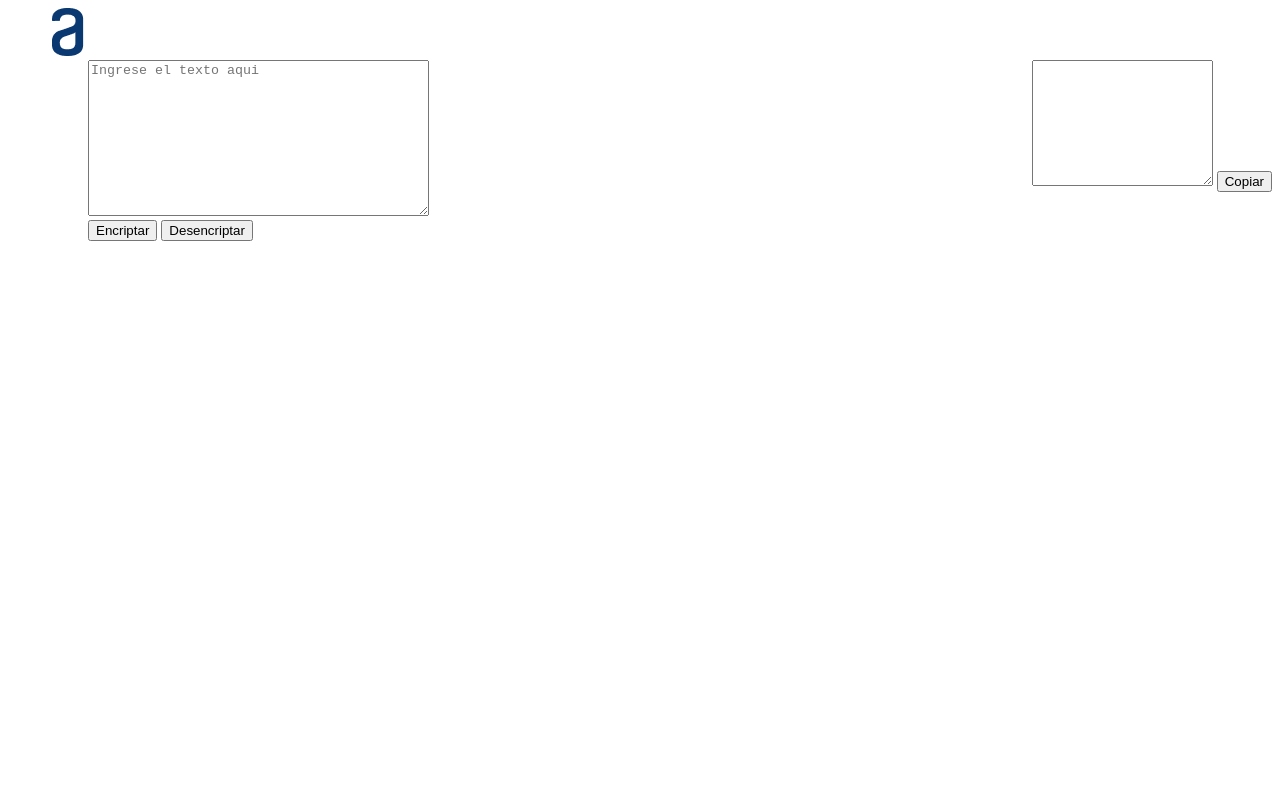
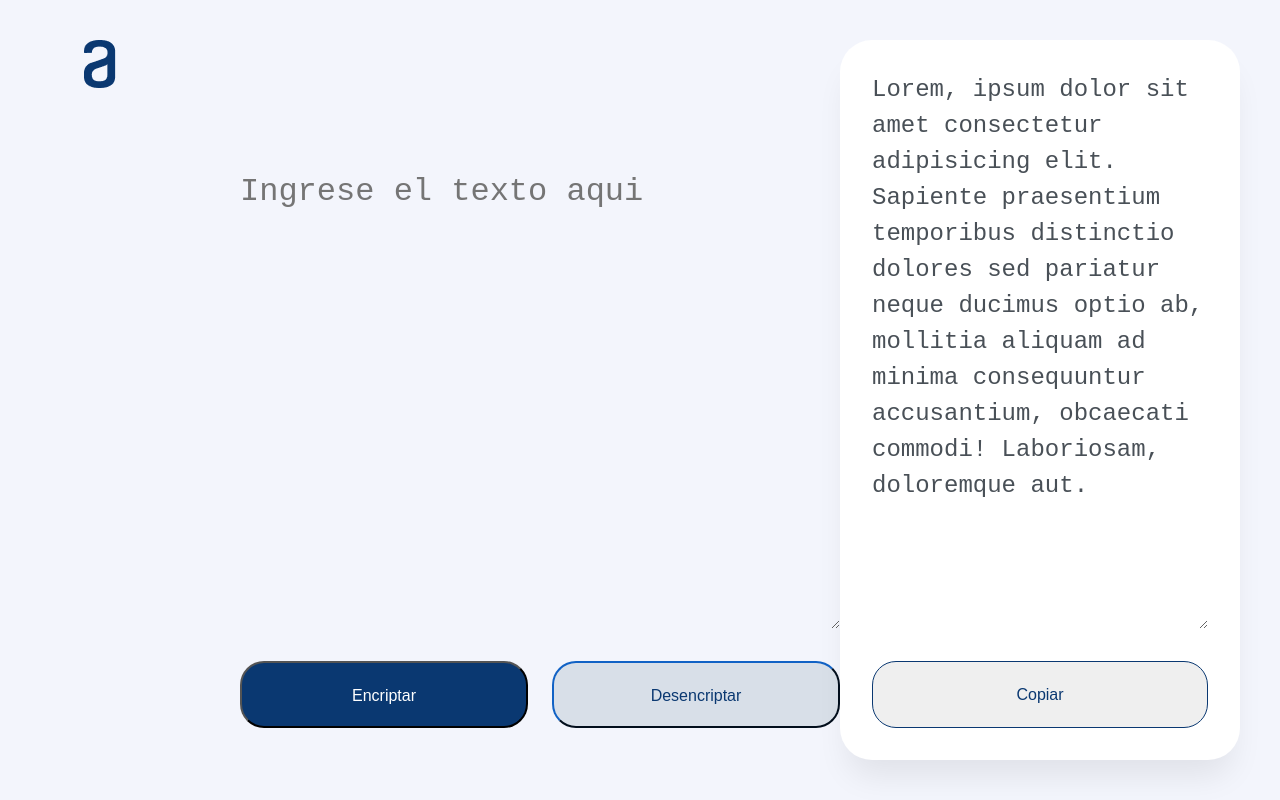
Before and after one commit to DiegoManriquezDev/Challenge-ONE-Encriptador-de-Texto, a plain HTML site: page index.html in a window 1280 px wide. Drawn offline with Linux system fonts and the light colour scheme.

Commit message:
Colocando estilos y dando formato

```diff
--- a/index.html
+++ b/index.html
@@ -9,12 +9,10 @@
 </head>
 <body>
 
-    <header>
-        <img src="imagenes/Logo.png" alt="Logo de alura">
-    </header>
 
     <main>
-        <section>
+        <section class="main-content">
+            <img class="logo-header" src="imagenes/Logo.png" alt="Logo de alura">
             <textarea class="texto" cols="40" rows="10" placeholder="Ingrese el texto aqui"></textarea>
             <div class="botones">
                 <button class="encriptar" onclick="btnEncriptar()">
@@ -26,8 +24,10 @@
             </div>
         </section>
 
-        <section>
-            <textarea class="mensaje" cols="20" rows="8"></textarea>
+        <section class="main-result">
+            <!--<img class="imagen-munheco" src="imagenes/Muñeco.png" alt="imagen-munheco">-->
+            <textarea class="mensaje-encriptacion" cols="20" rows="8">Lorem, ipsum dolor sit amet consectetur adipisicing elit. Sapiente praesentium temporibus distinctio dolores sed pariatur neque ducimus optio ab, mollitia aliquam ad minima consequuntur accusantium, obcaecati commodi! Laboriosam, doloremque aut.
+            </textarea>
             <button class="copiar">Copiar</button>
         </section>
     </main>
--- a/style.css
+++ b/style.css
@@ -1,5 +1,110 @@
+*{
+    margin: 0;
+    padding: 0;
+}
+body{
+    position: relative;
+    background: #F3F5FC;
+    width: 100%;
+}
+
+.logo-header{
+    position: absolute;
+    top: 40px;
+    left: 40px;
+}
+
 main{
+    position: relative;
+    max-width: 1440px;
+    height: 100vh;
     display: flex;
-    margin: 0 0 50px 80px;
+    justify-content: space-between;
+    margin: auto;
+}
+
+
+.main-content{
+    margin: 168px 0 0 240px;
+    display: flex;
+    width: 600px;
+    flex-direction: column;
     justify-content: space-between;
 }
+
+.texto{
+    font-size: 32px;
+    line-height: 48px;
+    margin-bottom: 32px;
+    border-style: none;
+    background: none;
+    color: #0A3871;
+}
+
+.botones{
+    margin: 0 0 72px;
+    display: flex;
+}
+
+.encriptar{
+    margin: 0 24px 0 0;
+    width: 328px;
+    height: 67px;
+    background: #0A3871;
+    border-radius: 24px;
+    padding: 24px;
+    color: white;
+    font-size: 16px;
+}
+
+.desencriptar{
+    width: 328px;
+    height: 67px;
+    background: #D8DFE8;
+    border-radius: 24px;
+    border-color: #0A3871;
+    padding: 24px;
+    color: #0A3871;
+    font-size: 16px;
+}
+
+.main-result{
+    width: 400px;
+    background: #FFFFFF;
+    margin: 40px 40px 40px 0;
+    box-shadow: 0px 24px 32px -8px rgba(0, 0, 0, 0.08);
+    border-radius: 32px;
+    display: flex;
+    flex-direction: column;
+    align-items: center;
+    justify-content: space-between;
+}
+
+.imagen-munheco{
+    width: 336px;
+    margin: 243px 0 0 0;
+}
+
+.mensaje-encriptacion{
+    margin: 32px 32px 32px 32px;
+    width: calc(100% - 64px);
+    height: 80%;
+    border-style: none;
+    background: none;
+    font-size: 24px;
+    line-height: 36px;
+    color: #495057;
+    text-align: left;
+
+}
+
+.copiar{
+    width: 336px;
+    height: 67px;
+    border-radius: 24px;
+    padding: 24px;
+    margin: 0 32px 32px 32px;
+    border: 1px solid #0A3871;
+    color: #0A3871;
+    font-size: 16px;
+}
```
